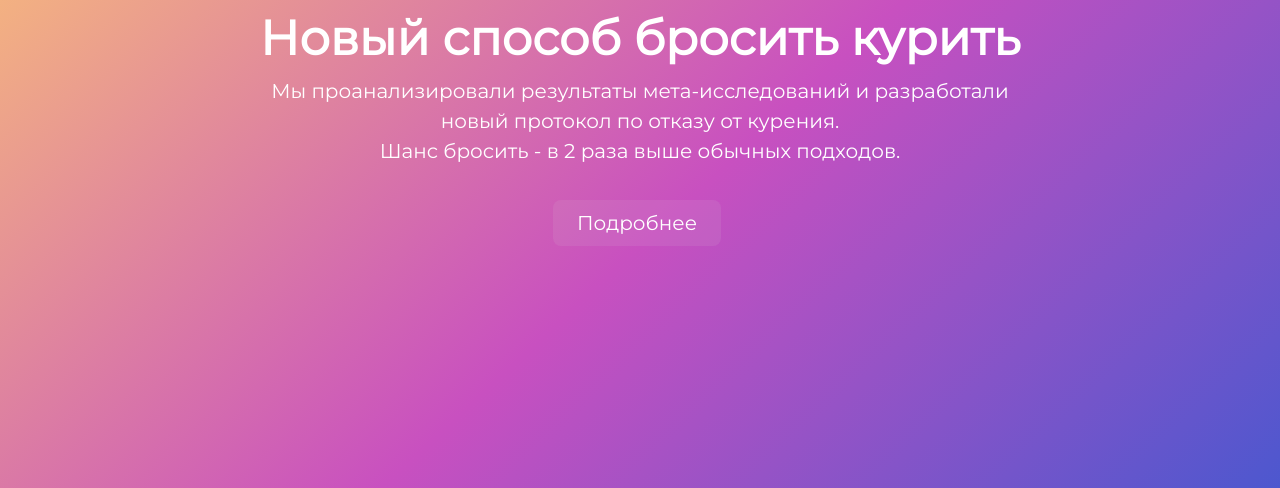
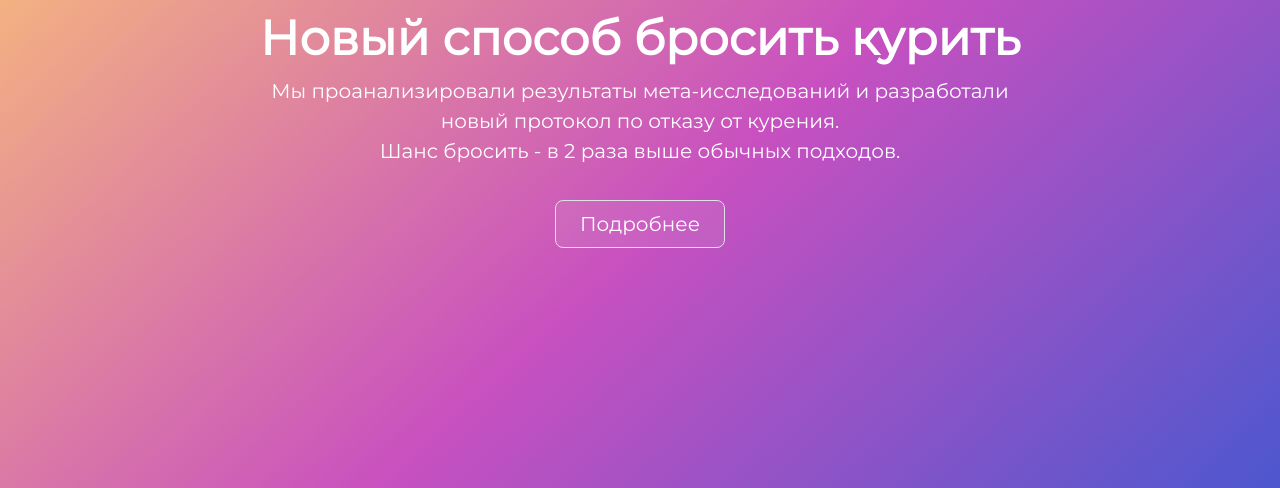
Before and after one commit to evgenity/zusagy, a Django app: page / in a window 1280 px wide. Shown: the part 234-722 px from the top of the page. Run offline with Django 4.2, Linux system fonts and the light colour scheme; some libraries are stand-ins or nearby versions.

Commit message:
button/link style fix

```diff
--- a/backend/promises/static/promises/main.css
+++ b/backend/promises/static/promises/main.css
@@ -5,7 +5,7 @@
 
 a {
 	color: white !important;
-	 text-decoration: none;
+	 /*text-decoration: none; */
 }
 
 header {
--- a/backend/promises/templates/promises/index.html
+++ b/backend/promises/templates/promises/index.html
@@ -10,7 +10,8 @@
     <div class="col-lg-12 mx-auto text-white">
       <p class="fs-5 mb-4">Мы проанализировали результаты мета-исследований и разработали новый протокол по отказу от курения.<br>Шанс бросить - в 2 раза выше обычных подходов.</p>
       <div class="d-grid gap-2 d-sm-flex justify-content-sm-center">
-        <button type="button" class="btn btn-outline-light btn-lg px-4 me-sm-3"><a href="{% url 'new' %}">Подробнее</a></button>
+        <!-- <button type="button" class="btn btn-outline-light btn-lg px-4 me-sm-3"><a ">Подробнее</a></button> -->
+        <a href="{% url 'new' %}" class="btn btn-primary btn-lg px-4 border">Подробнее</a>
         <!-- <button type="button" class="btn btn-outline-light btn-lg px-4"><a href="{% url 'new' %}">Напомнить позже</a></button> -->
       </div>
     </div>
```
